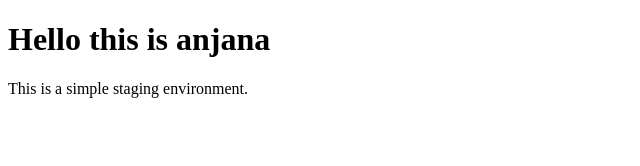
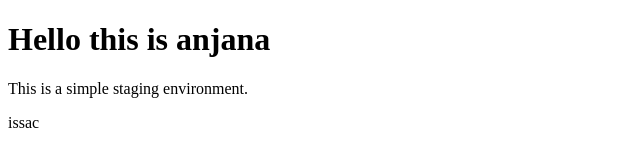
Before and after one commit to anjana2468/my-new-app, a plain HTML site: page index.html in a window 1280 px wide. Shown: the full height of the page, 0-640 px from the left. Drawn offline with Linux system fonts and the light colour scheme.

Commit message:
new paragraph tag

```diff
--- a/index.html
+++ b/index.html
@@ -8,6 +8,7 @@
     <h1>Hello this is anjana</h1>
 
     <p>This is a simple staging environment.</p>
+    <p>issac</p>
 <script></script>
 </body>
 </html>
```
